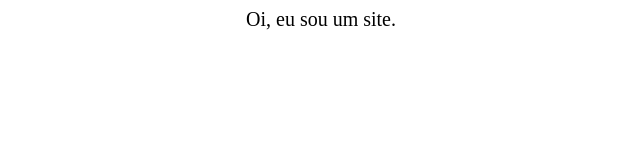
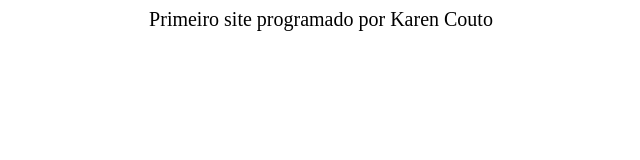
Before and after one commit to karenscouto/primeiro_githubpages, a plain HTML site: page index.html in a window 1280 px wide. Shown: the whole page, without its empty margins (319-959 px from the left). Drawn offline with Linux system fonts and the light colour scheme.

Commit message:
Update index.html

```diff
--- a/index.html
+++ b/index.html
@@ -8,6 +8,6 @@
     <link rel="stylesheet" href="style.css">
 </head>
 <body>
-    <p>Oi, eu sou um site.</p>
+    <p>Primeiro site programado por Karen Couto</p>
 </body>
 </html>
```
